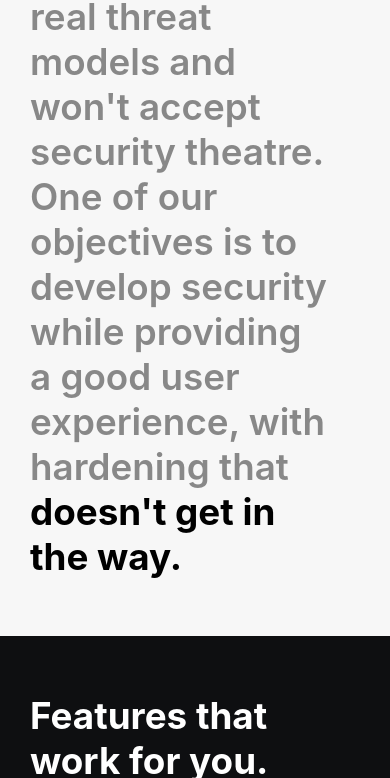
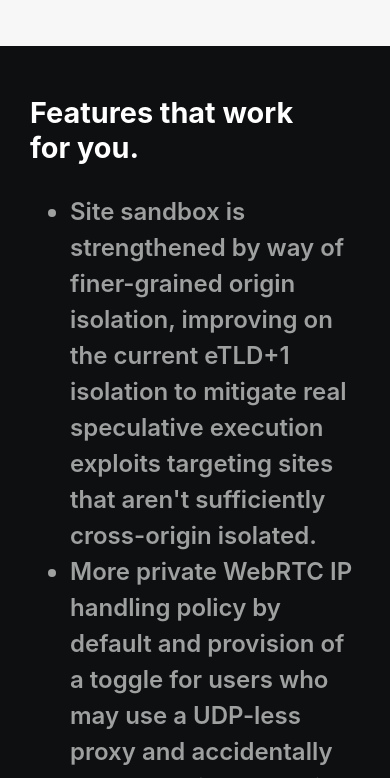
Before and after one commit to e-zk/hexavalent.org, a plain HTML site: page src/index.html in a window 390 px wide. Shown: the part 1222-2000 px from the top of the page. Drawn offline with Linux system fonts and the light colour scheme.

Commit message:
Decrease size of elements for narrow viewports

```diff
--- a/src/main.css
+++ b/src/main.css
@@ -181,9 +181,17 @@ section ul {
 
 /* Misc media */
 
-@media (max-width: 400px) {
+@media (max-width: 700px) {
     :root {
         --body-padding: 30px;
+    }
+
+    section {
+        font-size: 1.8rem;
+    }
+
+    section ul {
+        column-count: 1;
     }
 
     .section-right {
```
